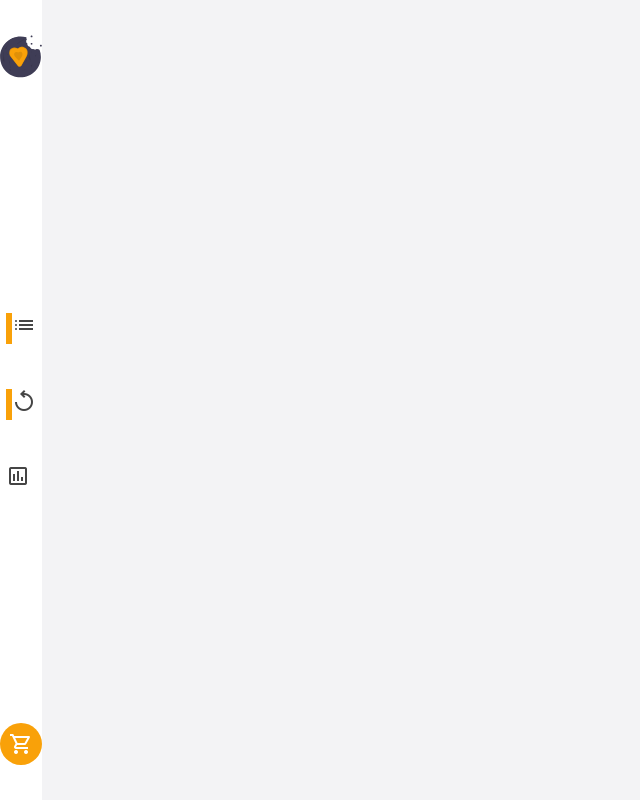
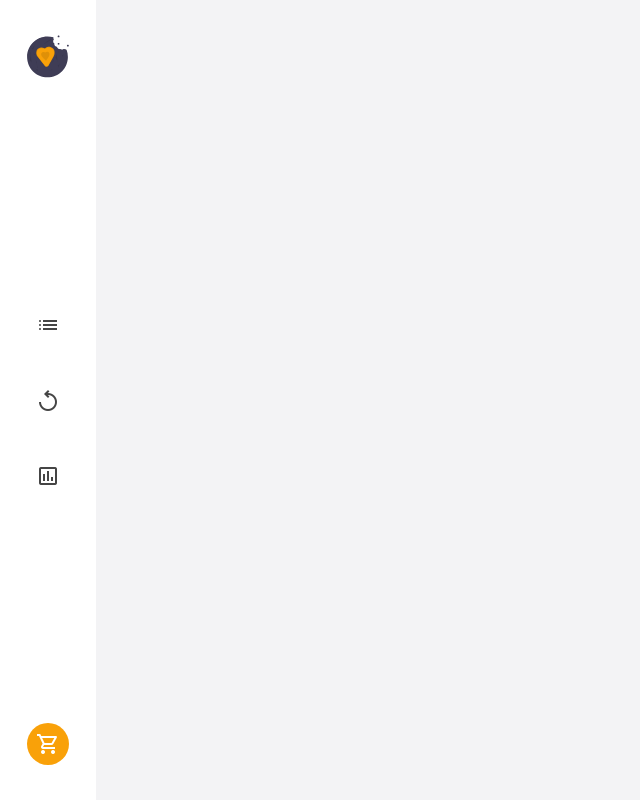
Before and after one commit to AnselemOdims/Shoppingify, a React (Create React App) app: page / in a window 1280 px wide. Shown: the whole page, without its empty margins (0-640 px from the left). Built offline with nearby package versions, Linux system fonts and the light colour scheme.

Commit message:
Feat: style the sidebar

```diff
--- a/src/components/sidebar/SideBar.scss
+++ b/src/components/sidebar/SideBar.scss
@@ -3,7 +3,7 @@ aside {
   flex-direction: column;
   justify-content: space-between;
   align-items: center;
-  width: fit-content;
+  width: 6rem;
   height: 100vh;
   background: #fff;
   padding: 2.19rem 0;
@@ -13,7 +13,6 @@ aside {
       > li {
 
         &:not(:nth-of-type(3)) {
-          border-left: solid 6px #F9A109;
           margin-bottom: 2.8rem
         }
 
```
